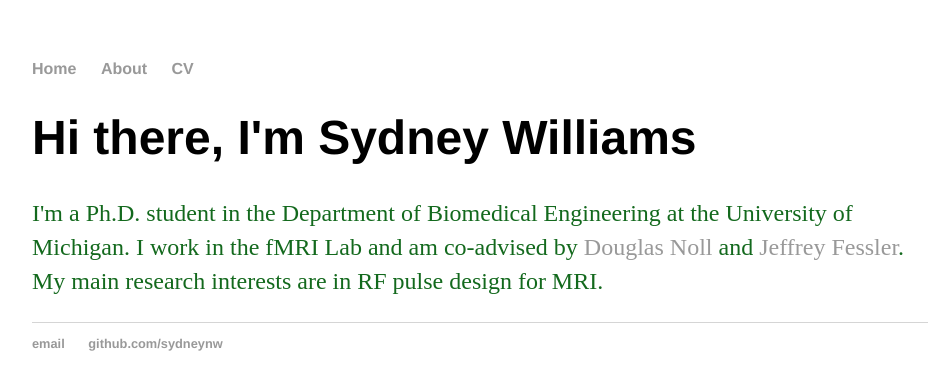
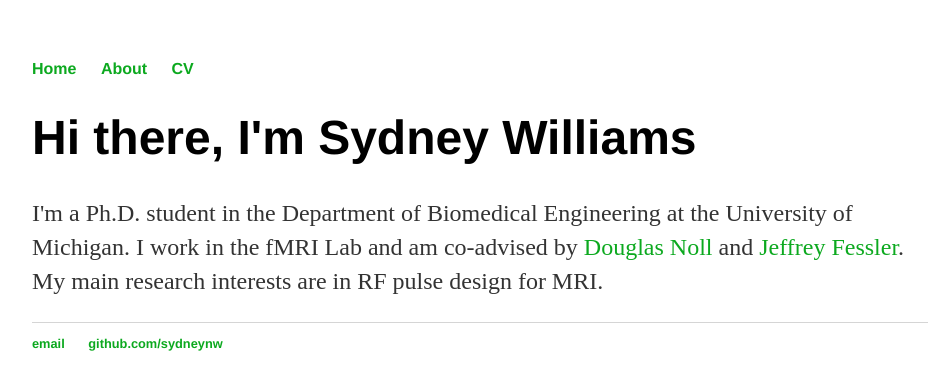
Before and after one commit to sydneynw/sydneynw.github.io, a Jekyll site: the page built from index.html, in a window 1280 px wide. Shown: the top 390 px of the page, without its empty margins (160-1093 px from the left). Built offline with Jekyll 4.4.1, drawn with Linux system fonts in a browser that asks for light colours.

Commit message:
Update main.css

```diff
--- a/css/main.css
+++ b/css/main.css
@@ -14,7 +14,7 @@ nav ul li, footer ul li {
 }
 a {
     text-decoration: none;
-    color: #999;
+    color: #0ca91f;
 }
 a:hover {
     text-decoration: underline;
@@ -26,7 +26,7 @@ h1 {
 p {
     font-size: 1.5em;
     line-height: 1.4em;
-    color: #13691d;
+    color: #333;
 }
 footer {
     border-top: 1px solid #d5d5d5;
```
